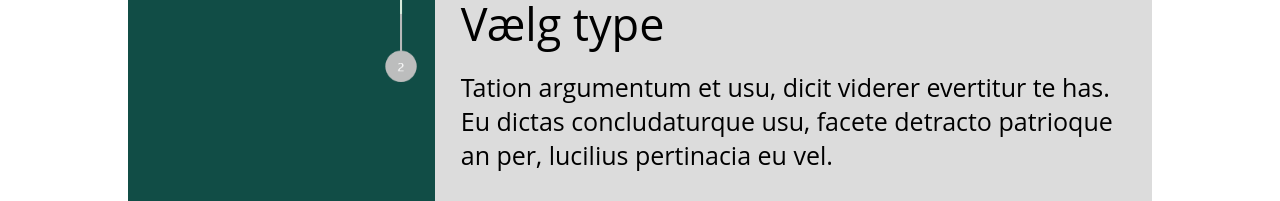
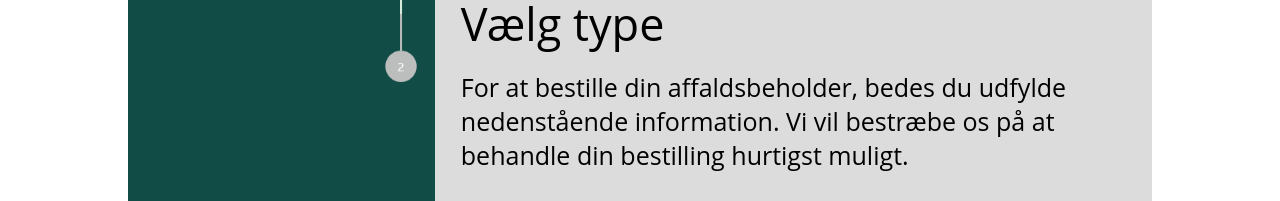
Before and after one commit to Nicekode4/affaldsguiden, a React (Create React App) app: page /order in a window 1280 px wide. Shown: the part 599-800 px from the top of the page. Built offline with nearby package versions, Linux system fonts and the light colour scheme; no server answers.

Commit message:
Updated placeholder text
Updated the placeholder text to something better

```diff
--- a/src/Pages/Order/Order.jsx
+++ b/src/Pages/Order/Order.jsx
@@ -57,7 +57,7 @@ if (error) {
             <section style={{display: `${progress === 1 ? 'block' : 'none'}`}} className='formSecOne'>
                 <p className='progressP'>Trin 1</p>
                 <p className='title'>Vælg type</p>
-                <p className='text'>Tation argumentum et usu, dicit viderer evertitur te has. Eu dictas concludaturque usu, facete detracto patrioque an per, lucilius pertinacia eu vel.</p>
+                <p className='text'>For at bestille din affaldsbeholder, bedes du udfylde nedenstående information. Vi vil bestræbe os på at behandle din bestilling hurtigst muligt. </p>
 
                 <article className='choiceArt'>
                     <div onClick={() => {
@@ -108,7 +108,8 @@ if (error) {
              <section style={{display: `${progress === 2 ? 'block' : 'none'}`}} className='formSecTwo'>
                 <p className='progressP'>Trin 2</p>
                 <p className='title'>Hvor skal den leveres?</p>
-                <p className='text'>Tation argumentum et usu, dicit viderer evertitur te has. Eu dictas concludaturque usu, facete detracto patrioque an per, lucilius pertinacia eu vel.</p>
+                <p className='text'>For at sikre en god levering af din affaldsbeholder, bedes du angive leveringsadressen nedenfor.</p>
+                {/* <p className='text'>Vær opmærksom på at vi sender med Post Nord, så din affaldscontainer vil tidligst være fremme i Oktober 2203. Tak for din tålmodighed.</p> */}
 
                     {errors.firstname && <span>Du skal skrive dit fornavn</span>}
                         <label htmlFor="name">Navn </label>
```
